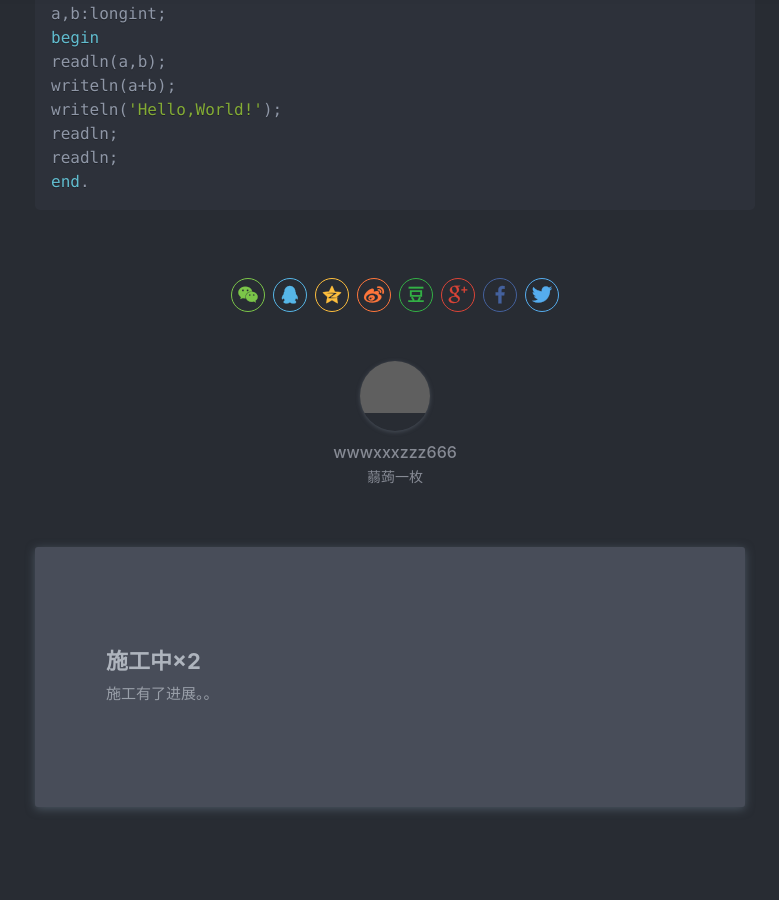
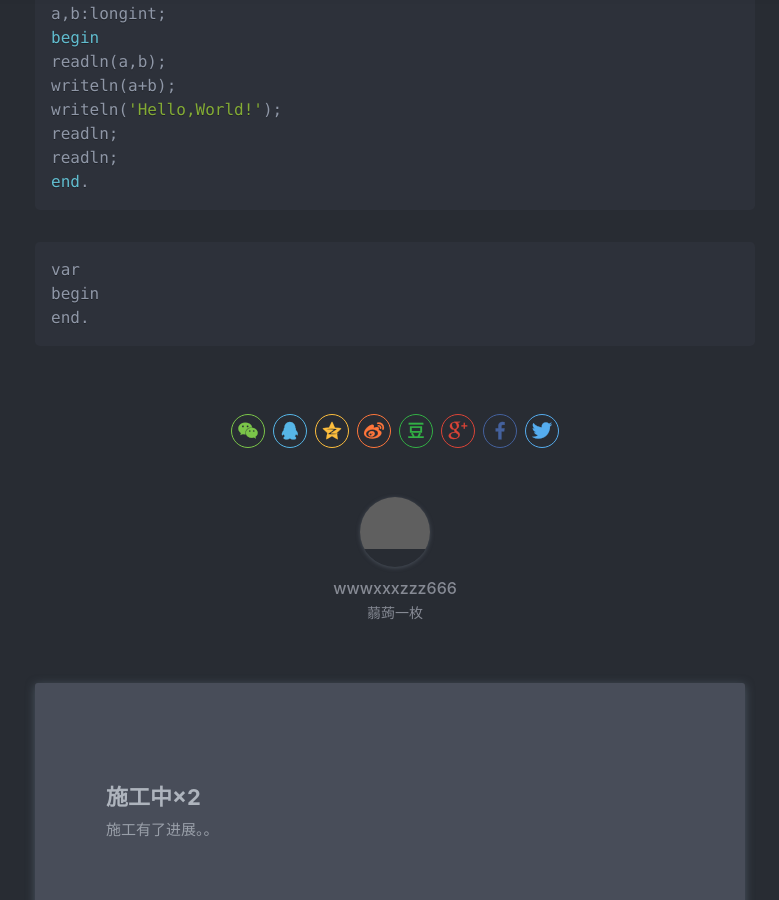
Before and after one commit to wwwxxxzzz666/wwwxxxzzz666.github.io, a Jekyll site: the page built from _posts/2018-08-13-test1.md, in a window 1280 px wide and 900 px high, scrolled down 929 px. Shown: the whole window, without its empty margins (245-1024 px from the left). Built offline with Jekyll 4.4.1, drawn with Linux system fonts in a browser that asks for light colours; nearby versions of some CDN libraries; comment, search, counter and statistics services are not loaded; a style sheet for code colours, icons or effects is not loaded.

Commit message:
Update 2018-08-13-test1.md

````diff
--- a/_posts/2018-08-13-test1.md
+++ b/_posts/2018-08-13-test1.md
@@ -9,7 +9,7 @@ tags: 施工
 
 ~~其实已经一天半了~~
 
-现在这个Blog已经初见雏形，新的评论系统已经上线，原来的板子用的是`disqus`，然而神奇的是昨晚还能正常登录的官网今天就凉了~~估计被墙了~~ (话说`reddit`好像这两天也被 ~~墙~~ 了)，诶。。所以现在只好用`gitalk`了，目前来看效果不错，只要有github的账号就能直接评论。 ~~然而这里并没有什么值得评论的东西~~
+现在这个Blog已经初见雏形，新的评论系统已经上线，原来的板子用的是`disqus`，然而神奇的是昨晚还能正常登录的官网今天就凉了~~估计被墙了~~ (话说`reddit`好像这两天也被~~墙~~了)，诶。。所以现在只好用`gitalk`了，目前来看效果不错，只要有github的账号就能直接评论。~~然而这里并没有什么值得评论的东西~~
 
 另外我又突然发现代码背景出问题了，原本是黑背景，然而现在变白了，弄得啥都看不清。。目测可能是这个板子夜间主题的一些问题。。目前暂时除了全天候实施夜间主题外，还没找到其它什么好的办法。。~~js,CSS什么的不会啊qwq~~
 
@@ -30,3 +30,9 @@ readln;
 readln;
 end.
 ```
+
+~~~
+var
+begin
+end.
+~~~
````
